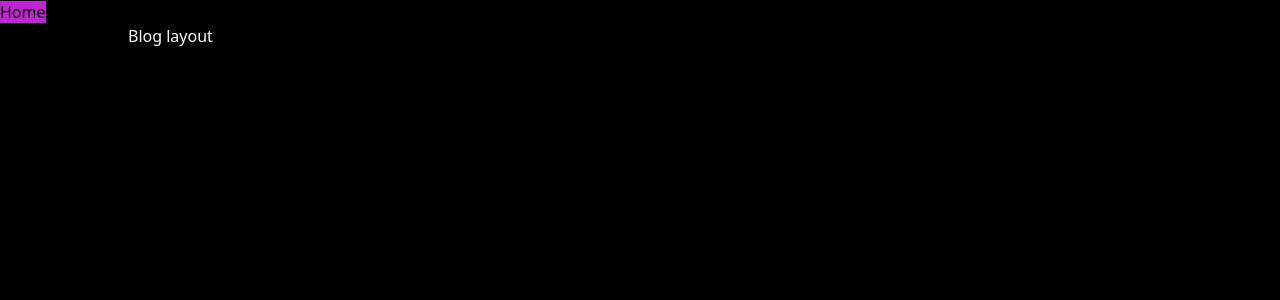
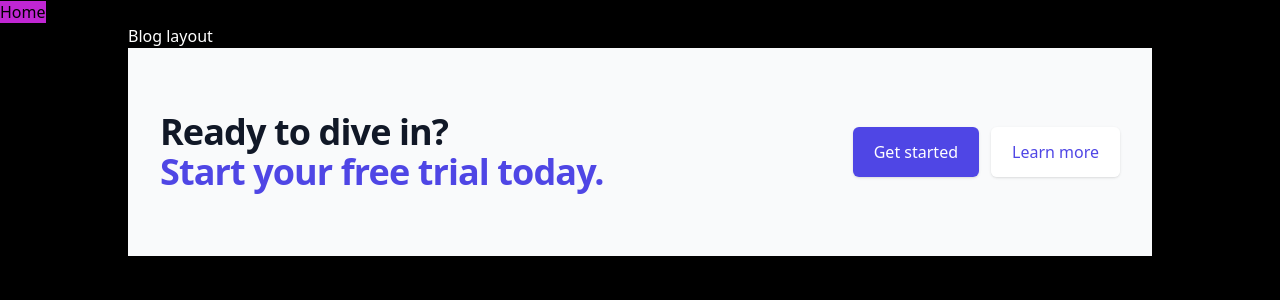
Before and after one commit to samyakkhatua/portfolio, a Next.js app: page /blog in a window 1280 px wide. Shown: the top 300 px of the page. Built offline with nearby package versions, Linux system fonts and the light colour scheme.

Commit message:
blog page updated

```diff
--- a/app/blog/page.jsx
+++ b/app/blog/page.jsx
@@ -10,8 +10,34 @@
 
       <div className="text-white mx-[10%] width-[80%] justify-center items-center">
         Blog layout
-
-
+        <div class="bg-gray-50">
+          <div class="mx-auto max-w-7xl py-12 px-6 lg:flex lg:items-center lg:justify-between lg:py-16 lg:px-8">
+            <h2 class="text-3xl font-bold tracking-tight text-gray-900 sm:text-4xl">
+              <span class="block">Ready to dive in?</span>
+              <span class="block text-indigo-600">
+                Start your free trial today.
+              </span>
+            </h2>
+            <div class="mt-8 flex lg:mt-0 lg:flex-shrink-0">
+              <div class="inline-flex rounded-md shadow">
+                <a
+                  href="#"
+                  class="inline-flex items-center justify-center rounded-md border border-transparent bg-indigo-600 px-5 py-3 text-base font-medium text-white hover:bg-indigo-700"
+                >
+                  Get started
+                </a>
+              </div>
+              <div class="ml-3 inline-flex rounded-md shadow">
+                <a
+                  href="#"
+                  class="inline-flex items-center justify-center rounded-md border border-transparent bg-white px-5 py-3 text-base font-medium text-indigo-600 hover:bg-indigo-50"
+                >
+                  Learn more
+                </a>
+              </div>
+            </div>
+          </div>
+        </div>
       </div>
     </>
   );
```
